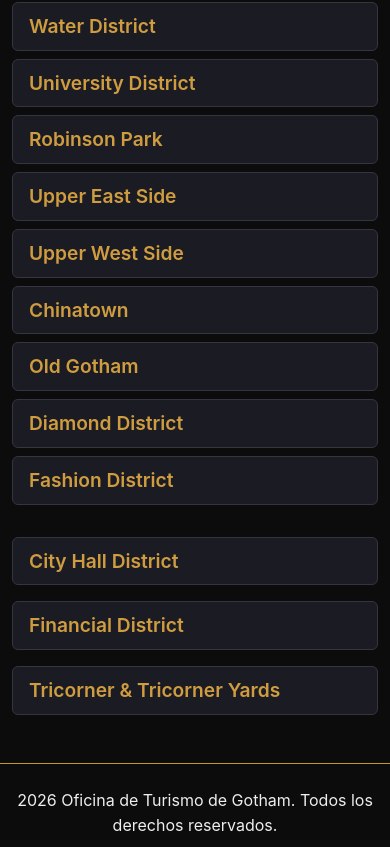
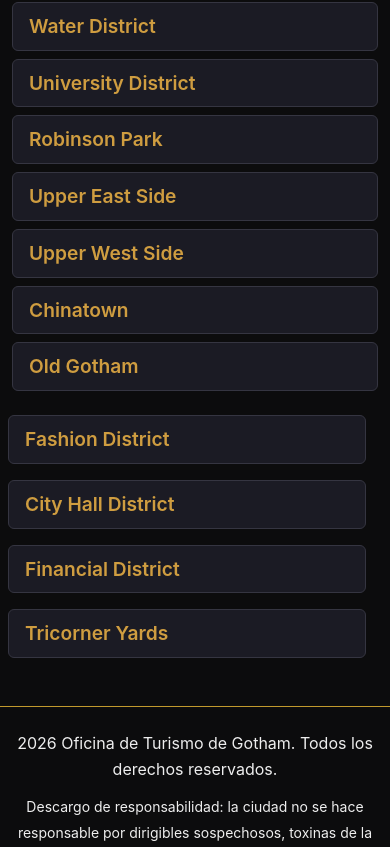
Before and after one commit to T0M0705/TP-Grupal-Lenguajes-Inform-ticos-1, a plain HTML site: page ciudad.html in a window 390 px wide. Shown: the part 2777-3624 px from the top of the page. Drawn offline with nearby package versions, Linux system fonts and the light colour scheme.

Commit message:
feat : ajuste el diseño responsivo y espaciado de tarjetas en sección distritos

```diff
--- a/ciudad.html
+++ b/ciudad.html
@@ -147,7 +147,7 @@
         <section id="distritos" class="container my-5">
             <h2>Distritos</h2>
 
-            <div class="row align-items-start">
+            <div class="row mb-4">
 
                 <div class="col-12 col-md-6 mb-3 mb-md-0">
                     <img src="img/lugares/Mapa.jpg"
@@ -158,7 +158,7 @@
                 </div>
 
 
-                <div class="col-12 col-md-6">
+                <div class="col-12 col-md-6 d-flex flex-column justify-content-between">
 
                     <div class="card mb-2">
                         <div class="card-body py-2 px-3">
@@ -190,8 +190,6 @@
                             </details>
                         </div>
                     </div>
-
-
 
                     <div class="card mb-2">
                         <div class="card-body py-2 px-3">
@@ -319,7 +317,7 @@
                         </div>
                     </div>
 
-                    <div class="card mb-2">
+                    <div class="card ">
                         <div class="card-body py-2 px-3">
                             <details class="distrito-detalles">
                                 <summary>Old Gotham</summary>
@@ -333,21 +331,12 @@
                         </div>
                     </div>
 
-                    <div class="card mb-2">
-                        <div class="card-body py-2 px-3">
-                            <details class="distrito-detalles">
-                                <summary>Diamond District</summary>
-                                <div class="distrito-contenido">
-                                    <p class="card-text">Centro neurálgico del comercio de gemas, relojería fina y alta joyería. Es uno de los cuadrantes más vigilados del plano urbano mediante sistemas de seguridad privada y monitoreo.</p>
-                                    <small class="text-secondary d-block">
-                                        <strong>Puntos de interés:</strong> Bolsa de Metales Preciosos y Galerías Penthouse.
-                                    </small>
-                                </div>
-                            </details>
-                        </div>
-                    </div>
+            </div>
+            <div class="row row-cols-1 row-cols-md-2 row-cols-lg-3 g-3 mt-2 align-items-start">
 
-                    <div class="card mb-2">
+
+                <div class="col">
+                    <div class="card">
                         <div class="card-body py-2 px-3">
                             <details class="distrito-detalles">
                                 <summary>Fashion District</summary>
@@ -361,9 +350,6 @@
                         </div>
                     </div>
                 </div>
-
-            </div>
-            <div class="row row-cols-1 row-cols-md-2 row-cols-lg-3 g-3 mt-2 align-items-start">
 
                 <div class="col">
                     <div class="card">
@@ -401,7 +387,7 @@
                     <div class="card">
                         <div class="card-body py-2 px-3">
                             <details class="distrito-detalles">
-                                <summary>Tricorner &amp; Tricorner Yards</summary>
+                                <summary>Tricorner Yards</summary>
                                 <div class="distrito-contenido">
                                     <p class="card-text">Península meridional de terminales navales, astilleros y desguace de buques. Gestiona el fondeo y mantenimiento de embarcaciones transoceánicas.</p>
                                     <small class="text-secondary d-block">
```
